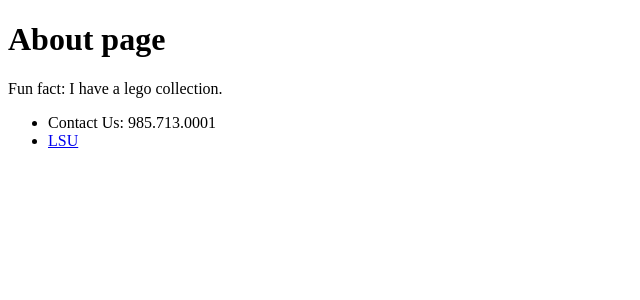
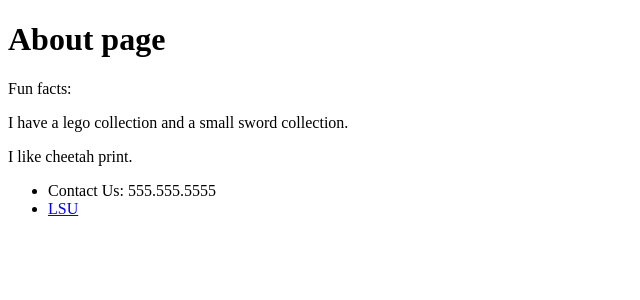
Before and after one commit to kgoudy-12/django_pages, a Django app: page /about/ in a window 1280 px wide. Shown: the part 26-326 px from the top of the page, without its empty margins (0-640 px from the left). Run offline with Django 5.2, Linux system fonts and the light colour scheme.

Commit message:
intial commit

```diff
--- a/pages/templates/about.html
+++ b/pages/templates/about.html
@@ -4,6 +4,9 @@
 {% block content %}
 <h1>About page</h1>
 <p>
-    Fun fact: I have a lego collection.
+    <p>Fun facts: </p>
+<p>I have a lego collection and a small sword collection.</p>
+<p>I like cheetah print.</p>
+
 </p>
 {% endblock content %}
--- a/pages/templates/base.html
+++ b/pages/templates/base.html
@@ -10,7 +10,7 @@
 
   <footer>
     <ul>
-        <li>Contact Us: 985.713.0001</li>
+        <li>Contact Us: 555.555.5555</li>
         <li><a href="https://lsu.edu">LSU</a></li>
     </ul>
   </footer>
```
Also changed, not shown: 1 other file.
